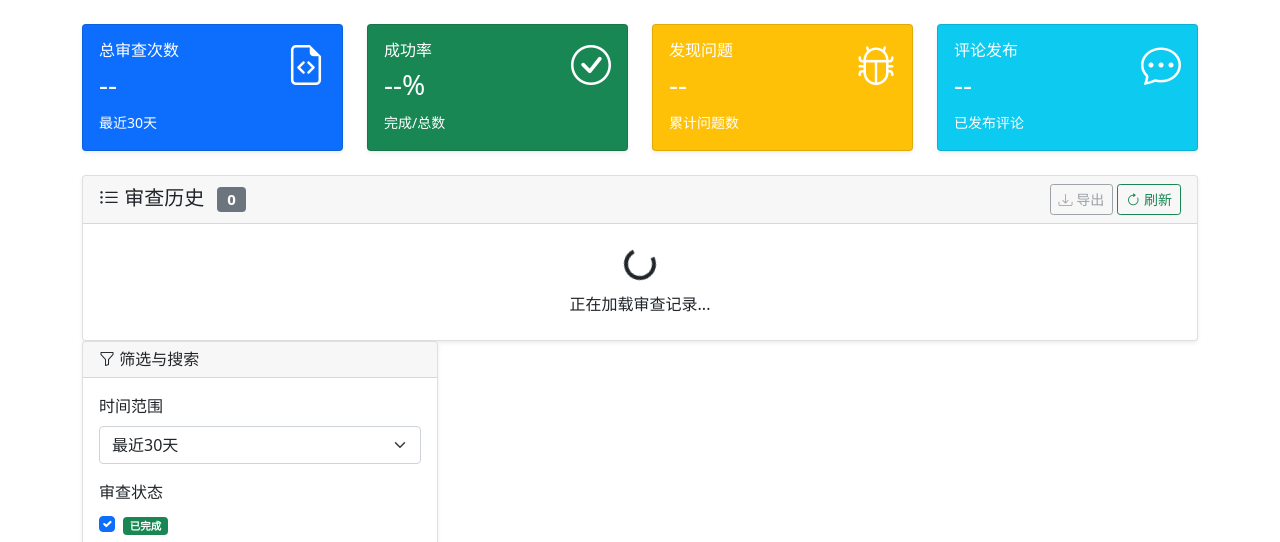
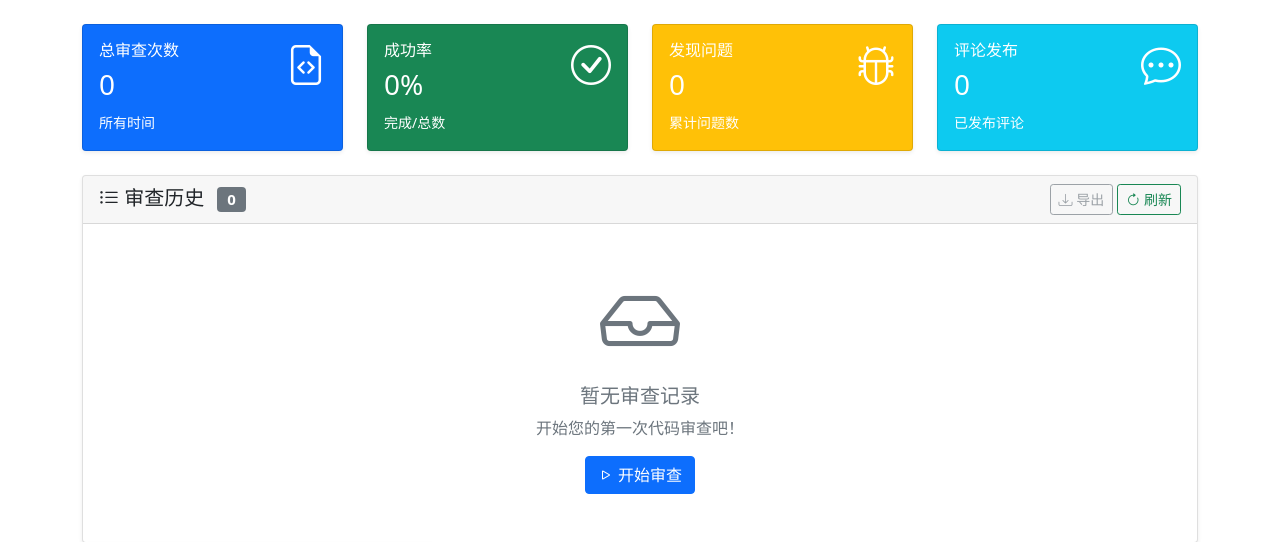
Before and after one commit to Darwinnpos/autocodereview, a Flask app: page /history in a window 1280 px wide. Shown: the part 56-598 px from the top of the page. Run offline with Flask 3, Linux system fonts and the light colour scheme; a user stored in the database is signed in; data comes from the database, SQL or seed files in the repository; data that the repository does not hold is empty; some libraries are stand-ins or nearby versions.

Commit message:
fix: 修复审查历史页面JavaScript错误
问题修复：
- 删除对已移除元素的事件监听器绑定（dateRange, applyFiltersBtn等）
- 简化initEventListeners方法，只绑定实际存在的元素
- 修复updateStatisticsCards中对不存在元素的引用
- 调整表格列宽，解决评论列数字显示偏右问题

这些修复解决了页面加载后一直显示正在加载...的问题

🤖 Generated with [Claude Code](https://claude.com/claude-code)

Co-Authored-By: Claude <noreply@anthropic.com>

```diff
--- a/app/templates/history.html
+++ b/app/templates/history.html
@@ -113,10 +113,10 @@
                                     <th width="18%">项目信息</th>
                                     <th width="22%">MR信息</th>
                                     <th width="13%">分析结果</th>
-                                    <th width="8%">评论</th>
+                                    <th width="10%" class="text-center">评论</th>
                                     <th width="12%">状态</th>
                                     <th width="12%">时间</th>
-                                    <th width="10%" class="text-center">操作</th>
+                                    <th width="8%" class="text-center">操作</th>
                                 </tr>
                             </thead>
                             <tbody id="reviewsTableBody">
@@ -279,33 +279,9 @@ class ReviewHistoryManager {
     }
 
     initEventListeners() {
-        // 筛选控件事件
-        document.getElementById('dateRange').addEventListener('change', (e) => {
-            const customRange = document.getElementById('customDateRange');
-            if (e.target.value === 'custom') {
-                customRange.style.display = 'block';
-            } else {
-                customRange.style.display = 'none';
-            }
-        });
-
-        document.getElementById('applyFiltersBtn').addEventListener('click', () => {
-            this.applyFilters();
-        });
-
-        document.getElementById('resetFiltersBtn').addEventListener('click', () => {
-            this.resetFilters();
-        });
-
+        // 只绑定存在的刷新按钮
         document.getElementById('refreshBtn').addEventListener('click', () => {
             this.loadAll();
-        });
-
-        // 搜索框回车事件
-        document.getElementById('searchInput').addEventListener('keypress', (e) => {
-            if (e.key === 'Enter') {
-                this.applyFilters();
-            }
         });
     }
 
@@ -373,14 +349,8 @@ class ReviewHistoryManager {
         document.getElementById('totalIssues').textContent = stats.total_issues || 0;
         document.getElementById('commentsPosted').textContent = stats.comments_posted || 0;
 
-        const dateRange = document.getElementById('dateRange').value;
-        let periodText = '最近30天';
-        if (dateRange === '7') periodText = '最近7天';
-        else if (dateRange === '90') periodText = '最近90天';
-        else if (dateRange === 'all') periodText = '全部时间';
-        else if (dateRange === 'custom') periodText = '自定义时间';
-
-        document.getElementById('totalReviewsPeriod').textContent = periodText;
+        // 设置固定的时间范围显示
+        document.getElementById('totalReviewsPeriod').textContent = '所有时间';
     }
 
     renderReviewsTable(reviews) {
```
